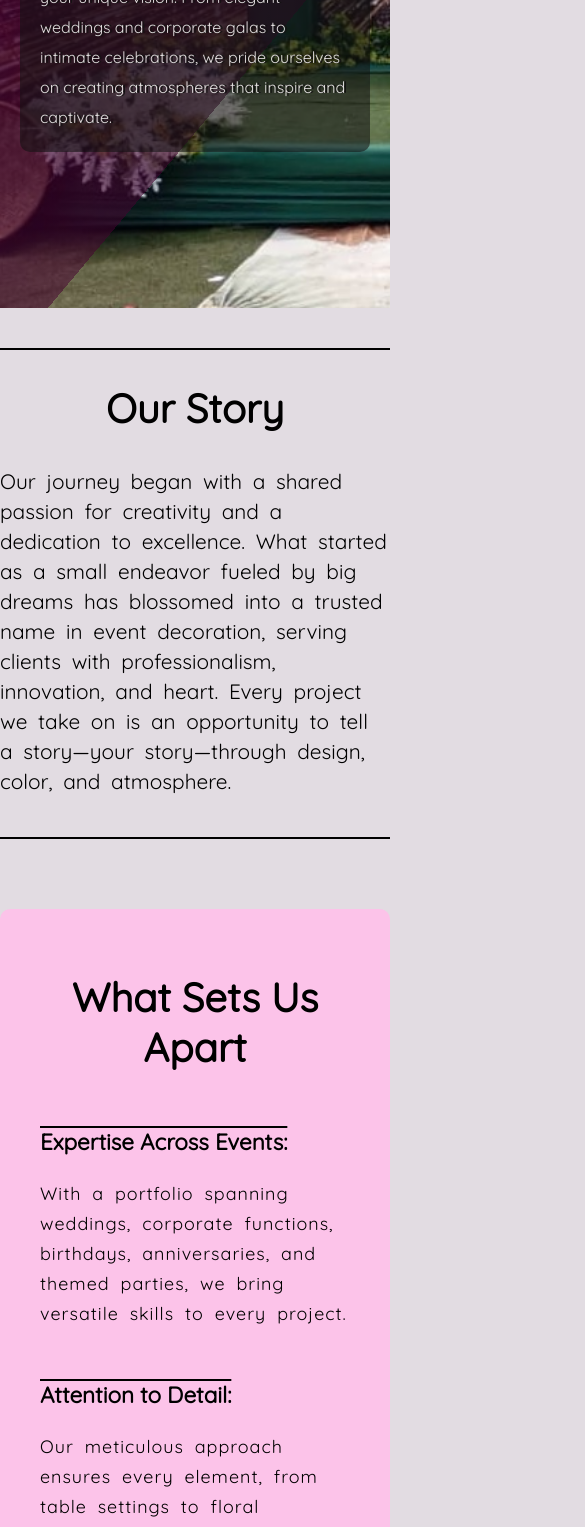
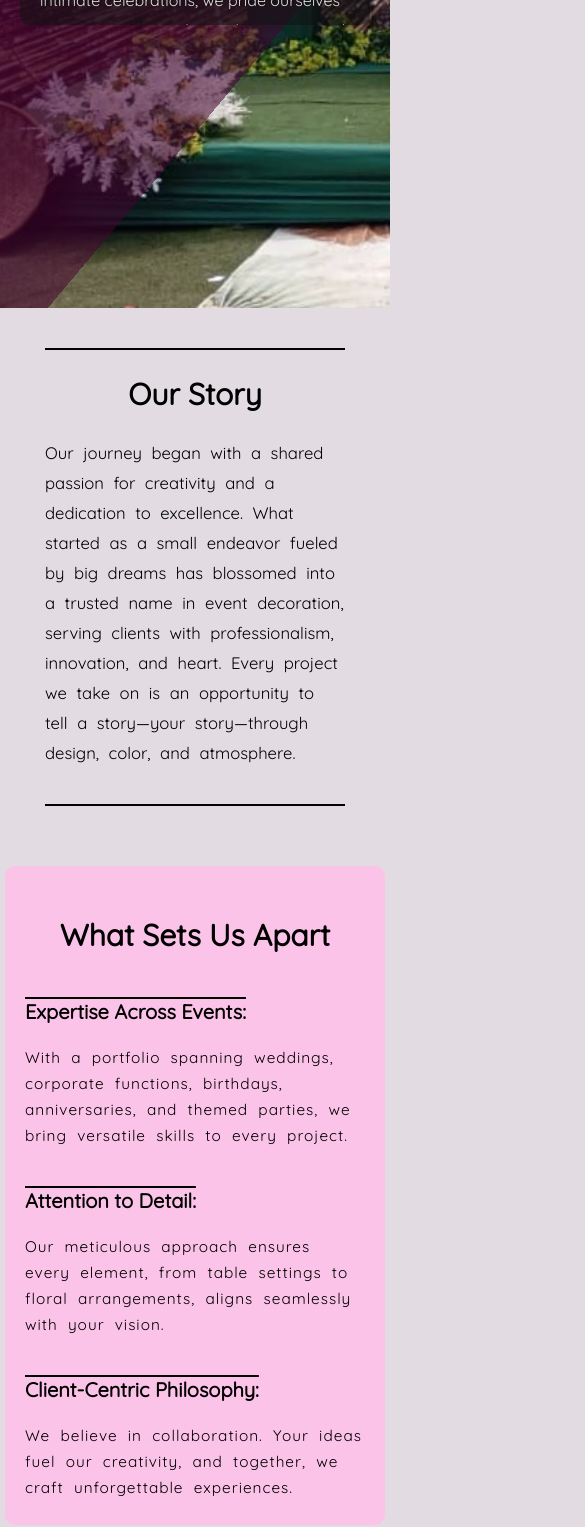
Before and after one commit to Ikendu/moreLinksDeco, a React (Vite) app in the folder mysite/: page /about in a window 390 px wide. Shown: the part 432-1959 px from the top of the page, 585 px wide, since content can reach past the window. Built offline with nearby package versions, Linux system fonts and the light colour scheme.

Commit message:
finishing about us

```diff
--- a/mysite/src/pages/aboutPage/about.css
+++ b/mysite/src/pages/aboutPage/about.css
@@ -127,6 +127,7 @@
 }
 .moreChoose h4 {
   font-size: 24px;
+  color: #9b9999;
 }
 .moreChoose p {
   font-size: 18px;
@@ -155,9 +156,14 @@
   max-width: 800px;
 }
 @media (max-width: 1200px) {
+  .aboutChoose {
+    padding: 50px;
+    line-height: 25px;
+  }
   .moreChoose h4 {
     font-size: 20px;
     text-wrap: nowrap;
+    margin: 20px 0 -5px;
   }
   .moreChoose p {
     font-size: 16px;
@@ -183,6 +189,9 @@
   .aboutMain p {
     width: max(68%, 380px);
   }
+  .moreChoose {
+    flex-wrap: wrap;
+  }
 }
 @media (max-width: 850px) {
   .aboutStory section {
@@ -190,6 +199,9 @@
   }
 }
 @media (max-width: 580px) {
+  .aboutContainer h2 {
+    font-size: 30px;
+  }
   .aboutMain {
     padding: 30px 20px;
   }
@@ -200,5 +212,61 @@
     background-color: #1312128f;
     padding: 20px;
     border-radius: 10px;
+    max-height: 300px;
+    overflow: auto;
+  }
+  ::-webkit-scrollbar{
+    background: #bdbbbb;
+    border-radius: 3px;
+    width: 3px;
+  }
+
+  .aboutStory {
+    max-width: 400px;
+    font-size: 14px;
+  }
+
+  .aboutApart {
+    padding: 25px 20px;
+    margin: 20px 5px;
+  }
+  .aboutApart p {
+    font-size: 20px;
+  }
+  .apartDetails {
+    gap: 20px;
+    font-size: 1.2em;
+  }
+  .apartDetails span {
+    line-height: 25px;
+  }
+  .chooseMagic p {
+    line-height: 30px;
+    font-size: 0.8em;
   }
 }
+@media (max-width: 480px) {
+  .aboutStory {
+    max-width: 300px;
+    font-size: 0.8em;
+  }
+  .aboutChooseMore {
+    padding: 20px;
+  }
+  .aboutChoose {
+    padding: 20px;
+    line-height: 20px;
+  }
+}
+@media (max-width: 350px) {
+  .aboutChooseMore {
+    padding: 10px;
+  }
+  .chooseMagic h3 {
+    line-height: 30px;
+  }
+
+  .chooseMagic p {
+    line-height: 25px;
+  }
+}
```
